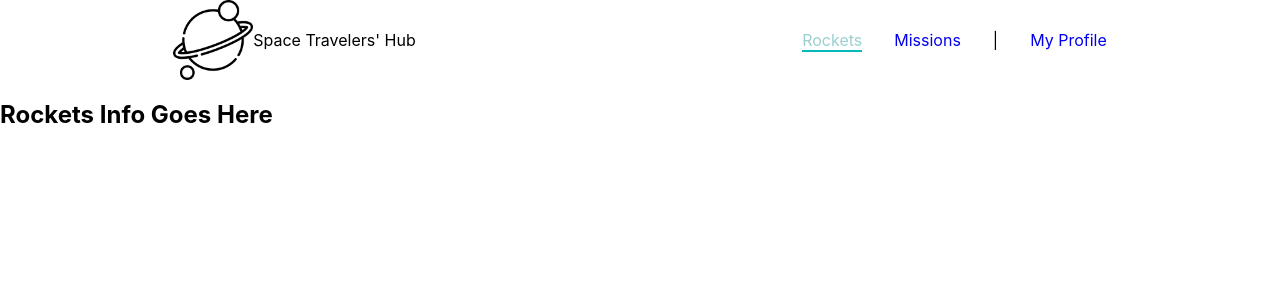
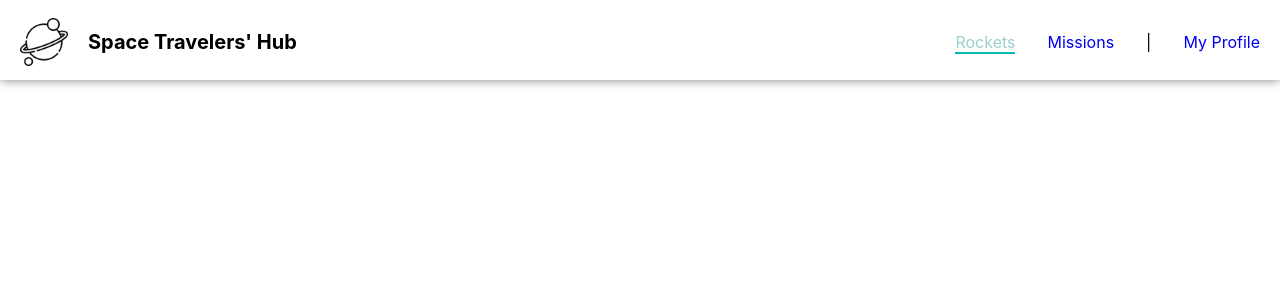
Before and after one commit to anyars-encarta/react-group-project, a React (Create React App) app: page / in a window 1280 px wide. Shown: the top 300 px of the page. Built offline with nearby package versions, Linux system fonts and the light colour scheme.

Commit message:
Add basic styling to Missions table, enhance Navbar styling

```diff
--- a/src/components/Missions.jsx
+++ b/src/components/Missions.jsx
@@ -1,6 +1,7 @@
 import React, { useEffect, useState } from 'react';
 import { useDispatch, useSelector } from 'react-redux';
 import fetchMissions from '../redux/missions/missionsSlice';
+import '../styles/missions.css';
 
 const Missions = () => {
   const missions = useSelector((state) => state.missions.missions);
@@ -36,9 +37,9 @@ const Missions = () => {
             {missions.map((mission) => (
               <tr key={mission.mission_id}>
                 <td>{mission.mission_name}</td>
-                <td>{mission.description}</td>
-                <td>{mission.status}</td>
-                <td><button type="button">Join Mission</button></td>
+                <td className="description">{mission.description}</td>
+                <td className="status">NOT A MEMBER</td>
+                <td className="join"><button type="button">Join Mission</button></td>
               </tr>
             ))}
           </tbody>
--- a/src/components/Navbar.jsx
+++ b/src/components/Navbar.jsx
@@ -4,6 +4,7 @@ import logo from '../assets/planet-grey.png';
 
 const Navbar = () => (
   <header>
+    <div className="nav-container">
       <div className="logo-container">
         <img className="logo-img" alt="logo" src={logo} />
         <p>Space Travelers&apos; Hub</p>
@@ -16,6 +17,7 @@ const Navbar = () => (
           <li><NavLink to="/my-profile" className="link">My Profile</NavLink></li>
         </ul>
       </nav>
+    </div>
   </header>
 );
 
--- /dev/null
+++ b/src/styles/missions.css
@@ -0,0 +1,67 @@
+/* Container for the missions table */
+.missions {
+  margin: 90px 20px 20px 20px;
+  padding: 20px;
+  background-color: #f0f0f0;
+  border-radius: 5px;
+  box-shadow: 0 0 10px rgba(0, 0, 0, 0.1);
+}
+
+/* Style for the table */
+table {
+  width: 100%;
+  border-collapse: collapse;
+  background-color: #fff;
+  border-radius: 5px;
+  overflow: hidden;
+}
+
+/* Style for table headers */
+th {
+  border: 1px solid;
+  background-color: #333;
+  color: #fff;
+  text-align: left;
+  padding: 10px;
+}
+
+/* Style for table rows */
+tr:nth-child(even) {
+  background-color: #f2f2f2;
+}
+
+/* Style for table data cells */
+td {
+  border: 1px solid;
+  padding: 10px;
+}
+
+.description {
+  width: 70%;
+}
+
+.status {
+  width: 15%;
+  text-align: center;
+}
+
+.join {
+  width: 10%;
+  align-items: center;
+  align-content: center;
+}
+
+/* Style for the "Join Mission" button */
+button {
+  background-color: #007bff;
+  color: #fff;
+  border: none;
+  padding: 5px 10px;
+  cursor: pointer;
+  border-radius: 3px;
+}
+
+/* Style for the "Join Mission" button on hover */
+button:hover {
+  background-color: #0056b3;
+}
--- a/src/styles/navbar.css
+++ b/src/styles/navbar.css
@@ -1,17 +1,34 @@
 header {
+  position: fixed;
+  width: 100%;
+  top: 0;
   height: 5rem;
+  background-color: #fff;
+  box-shadow: 0 0 10px rgba(0, 0, 0, 0.5);
+  z-index: 99;
+}
+
+.nav-container {
   display: flex;
-  justify-content: space-around;
+  justify-content: space-between;
+  padding: 10px 20px 0 20px;
   align-items: center;
 }
 
 .logo-container {
   display: flex;
   align-items: center;
+  gap: 20px;
 }
 
 .logo-img {
-  width: 5rem;
+  width: 3rem;
+  height: 3rem;
+}
+
+.logo-container p {
+  font-size: 20px;
+  font-weight: bold;
 }
 
 .nav-items {
```
Lines whose indentation alone changed are shown as unchanged.
